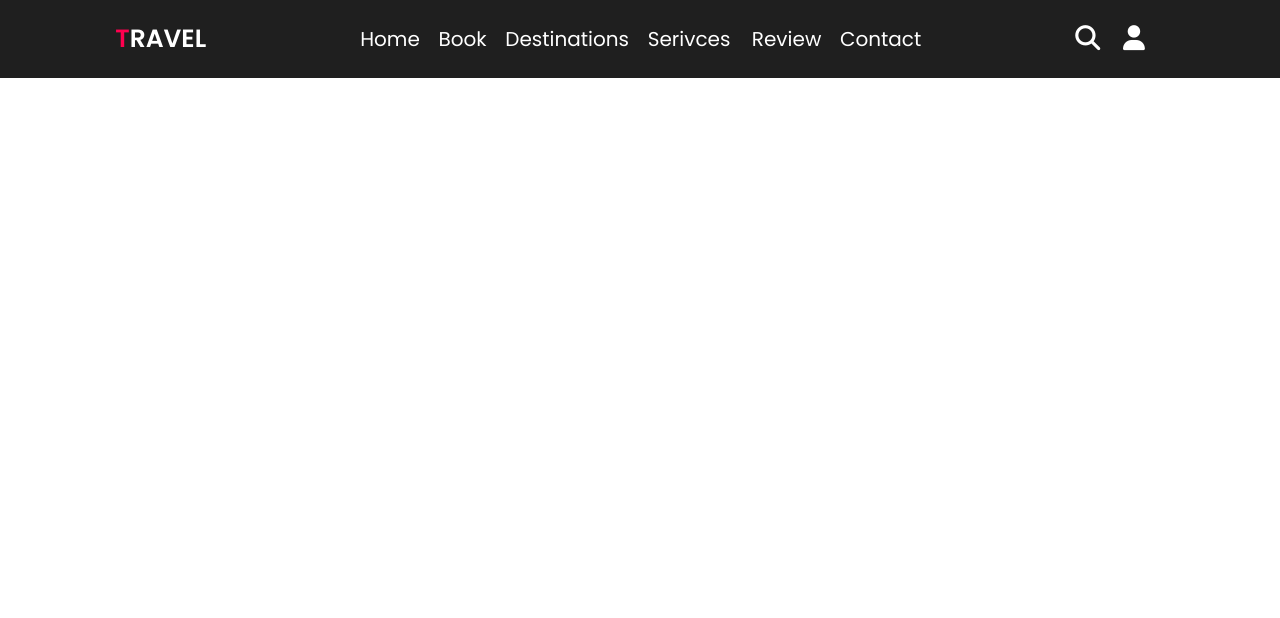
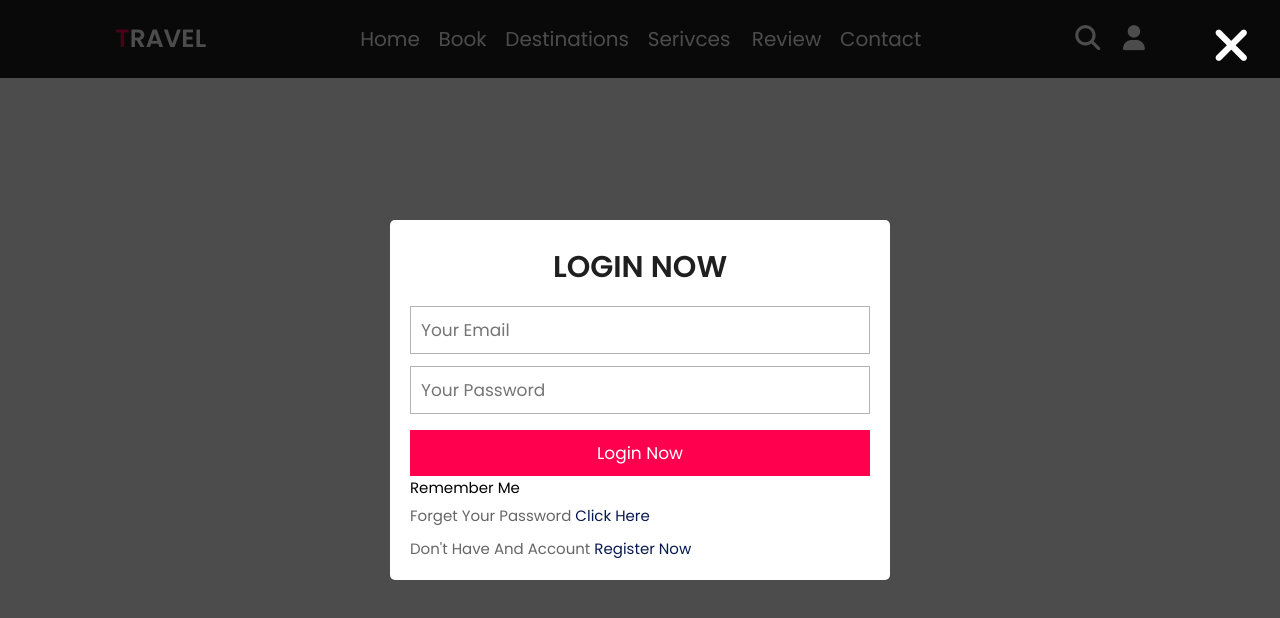
Before and after one commit to mehedi3o/travel-projects, a plain HTML site: page index.html in a window 1280 px wide. Both pictures are taken after a click on the icon 1133 px from the left and 38 px from the top of the page. Drawn offline with Linux system fonts and the light colour scheme.

Commit message:
icon add

```diff
--- a/index.html
+++ b/index.html
@@ -14,6 +14,9 @@
 </head>
 <body>
   <header>
+
+    <div id="menu-bar" class="fas fa-bars"></div>
+
     <a href="#" class="logo"><span>T</span>ravel</a>
     <nav class="navbar">
         <a href="#home">Home</a>
@@ -45,17 +48,29 @@
   </header>
 
 
+
             <!-- form section -->
+    <div class="login-form-container">
 
-            <form action="" class="login-form">
+      <i class="fas fa-times" id="form-close"></i>
 
-              <h3>Login now</h3>
-              <input type="email" placeholder="your email" class="box">
-              <input type="password" placeholder="your password" class="box">
-              <p>Forget your password <a href="#">Click here</a> </p>
-              <input type="submit" value="login now" class="btn2">
 
-                 </form>
+      <form action="">
+
+        <h3>Login now</h3>
+        <input type="email" placeholder="your email" class="box">
+        <input type="password" placeholder="your password" class="box">
+        <input type="submit" value="login now" class="btn">
+        <label for="remember">remember me</label>
+        <p>Forget your password <a href="#">Click here</a> </p>
+        <p>Don't have and account <a href="#">Register now</a> </p>
+
+
+           </form>
+
+
+    </div>
+
 
 
 
--- a/script.js
+++ b/script.js
@@ -1,5 +1,10 @@
 let searchBtn = document.querySelector('#search-btn');
 let searchBar = document.querySelector('.search-bar-container');
+
+let formBtn = document.querySelector('#login-btn');
+let loginForm = document.querySelector('.login-form-container');
+let formClose = document.querySelector('#form-close');
+
 
 Window.onscroll = () =>{
   searchBtn.classList.remove('fa-times');
@@ -11,3 +16,13 @@ searchBtn.addEventListener('click', () =>{
   searchBtn.classList.toggle('fa-times');
   searchBar.classList.toggle('active');
 })
+
+formBtn.addEventListener('click', () =>{
+  loginForm.classList.add('active');
+
+})
+
+formClose.addEventListener('click', () =>{
+  loginForm.classList.remove('active');
+
+})
--- a/style/style.css
+++ b/style/style.css
@@ -44,6 +44,25 @@
     scroll-padding-top: 6rem;
     scroll-behavior: smooth;
  }
+
+ /* btn section */
+
+ .btn{
+    display: inline-block;
+    margin-top: 1rem;
+    background: var(--red);
+    color: var(--white);
+    padding: .8rem 3rem;
+    border: .2rem solid var(--red);
+    cursor: pointer;
+    font-size: 1.7rem;
+ }
+
+ .btn:hover{
+   background: rgba(255,165,0,.2);
+   color: var(--red);
+ }
+
  header{
     position: fixed;
     top: 0; left: 0;
@@ -129,3 +148,96 @@
  body{
     height: 200rem;
  } */
+
+
+ /* form class here */
+
+ .login-form-container{
+   position: fixed;
+   top: -120%; left: 0;
+   z-index: 10000;
+   min-height: 100vh;
+   width: 100%;
+   background: rgba(0,0,0,.7);
+   display: flex;
+   align-items: center;
+   justify-content: center;
+ }
+
+ .login-form-container.active{
+   top: 0;
+ }
+
+ .login-form-container form{
+   margin: 2rem;
+   padding: 1.5rem 2rem;
+   border-radius: .5rem;
+   background: var(--white);
+   width: 50rem;
+ }
+
+ .login-form-container form h3{
+   font-size: 3rem;
+   color: var(--black);
+   text-transform: uppercase;
+   text-align: center;
+   padding: 1rem 0;
+ }
+ .login-form-container form .box{
+   width: 100%;
+   padding: 1rem;
+   font-size: 1.7rem;
+   color: var(--light-color);
+   margin: .6rem 0;
+   border: .1rem solid rgba(0,0,0,.3);
+   text-decoration: none;
+ }
+
+ .login-form-container form .box:focus{
+   border-color: var(--Sand);
+
+ }
+
+ .login-form-container form #remember{
+   margin: 2rem 0;
+ }
+ .login-form-container form label{
+   font-size: 1.5rem;
+ }
+
+ .login-form-container form .btn{
+   display: block;
+   width: 100%;
+ }
+ .login-form-container form p{
+   padding: .5rem 0;
+   font-size: 1.5rem;
+   color: #666;
+
+ }
+
+ .login-form-container form p a{
+   color: var(--blue);
+ }
+
+ .login-form-container form p a:hover{
+   color: var(--red);
+   text-decoration: underline;
+ }
+ .login-form-container #form-close{
+   position: absolute;
+   top: 2rem; right: 3rem;
+   font-size: 5rem;
+   color: var(--white);
+   cursor: pointer;
+ }
+
+ #menu-bar{
+   color: var(--white);
+   border: .1rem solid var(--white);
+   border-radius: .5rem;
+   font-size: 1.5rem;
+   padding: .5rem 1.2rem;
+   cursor: pointer;
+   display: none;
+ }
```
